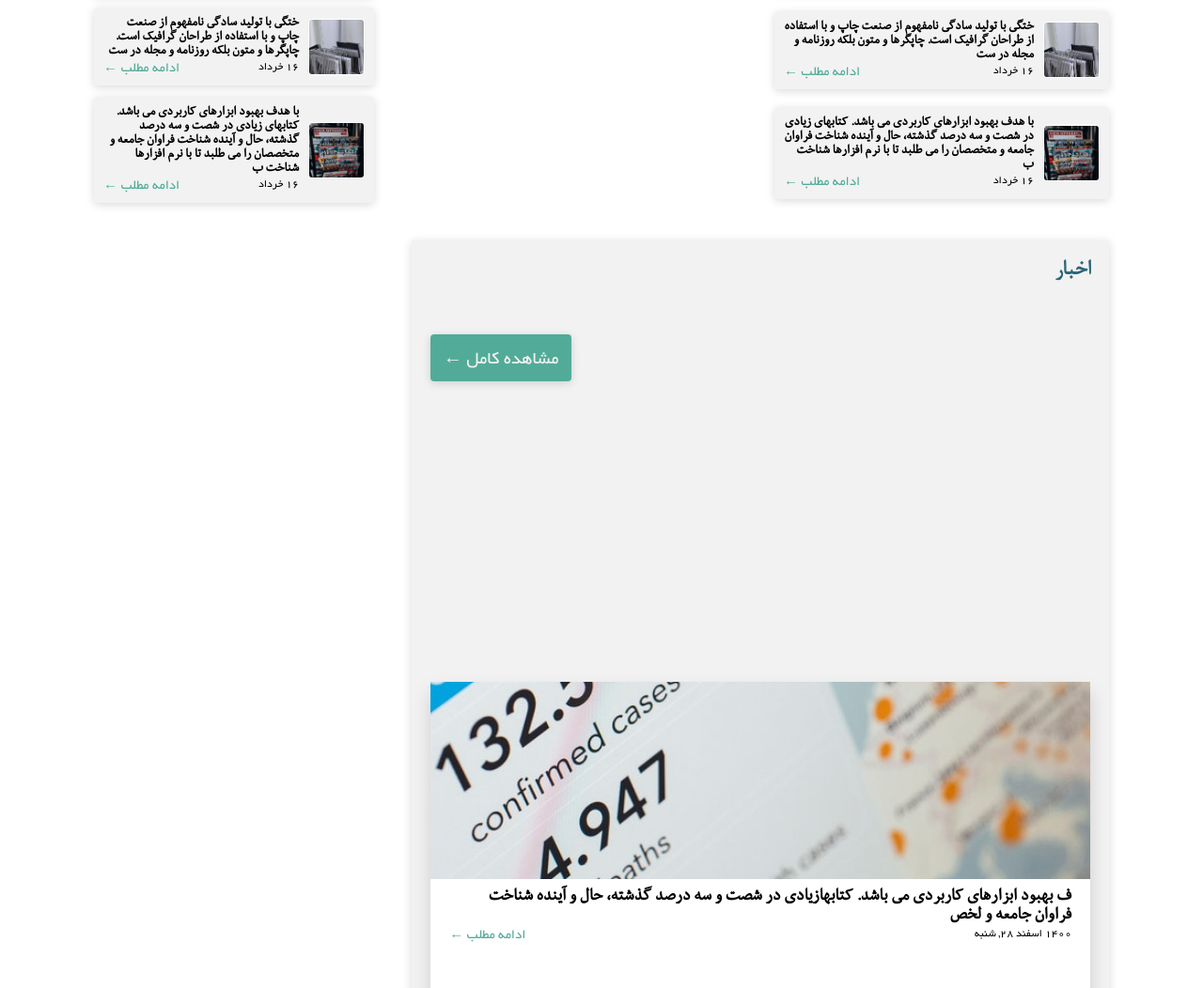
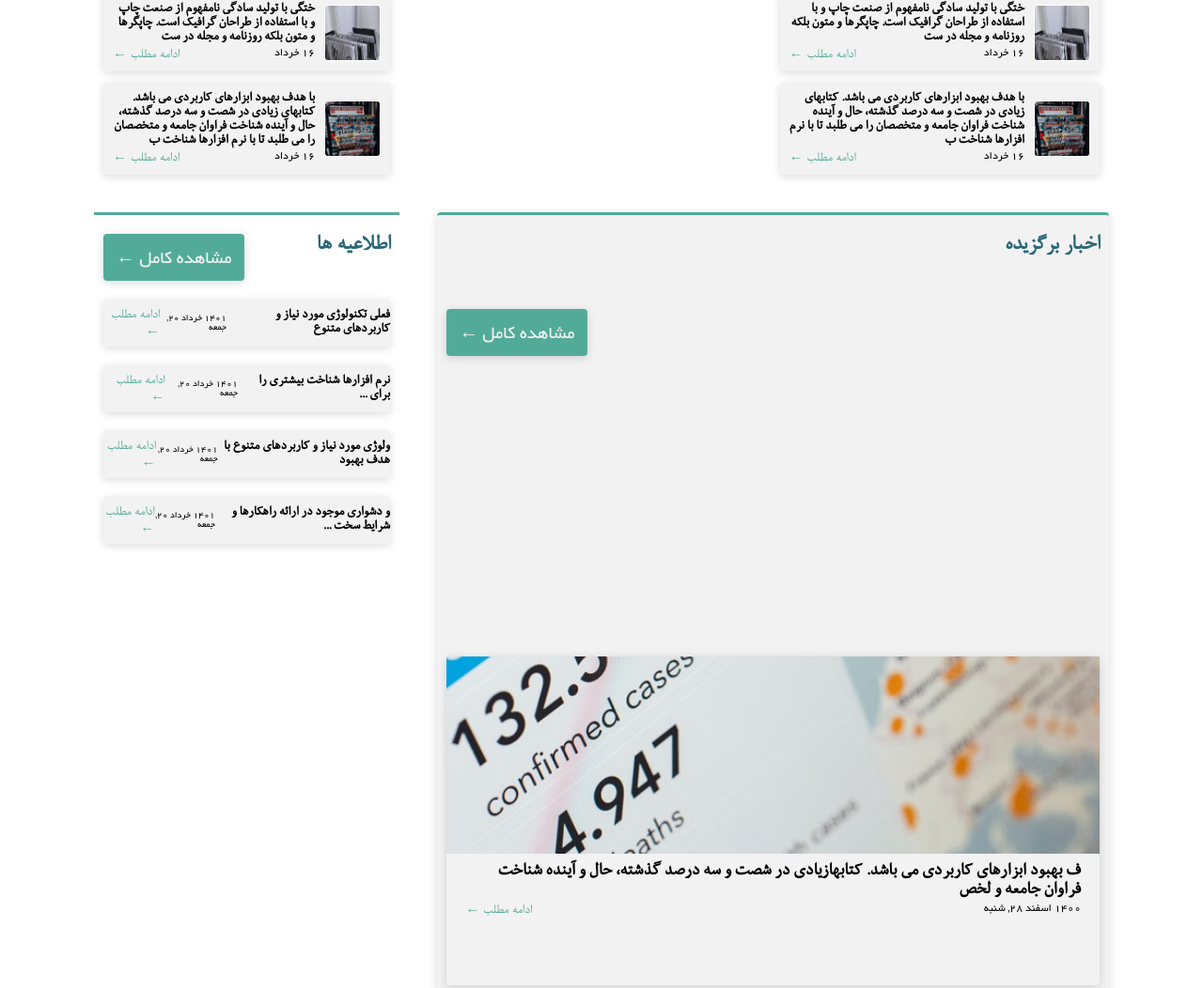
Before and after one commit to saeed0920/News-1_1, a website: page index.html in a window 1280 px wide. Shown: the part 609-1661 px from the top of the page at 94% size. Drawn offline with Linux system fonts and the light colour scheme.

Commit message:
finish section best news and notif

```diff
--- a/index.html
+++ b/index.html
@@ -146,7 +146,7 @@
 
     <!-- start seciton best news -->
     <section class="news__best">
-        <h1 class="news__best__h1">اخبار</h1>
+        <h1 class="news__best__h1">اخبار برگزیده</h1>
         <button class="btn news__best__btn">مشاهده کامل &larr;</button>
         <!-- container 1 -->
         <div class="news__best__container">
@@ -187,5 +187,36 @@
 
     </section>
     <!-- finish section best news -->
+
+    <!-- start section notif -->
+    <section class="news__notif">
+        <h1>اطلاعیه ها</h1>
+        <button class="btn news__notif__btn">مشاهده کامل &larr;</button>
+        <!-- container 1 -->
+        <div class="news__notif__container">
+            <h2>فعلی تکنولوژی مورد نیاز و کاربردهای متنوع </h2>
+            <div class="date">۱۴۰۱ خرداد ۲۰, جمعه</div>
+            <a href="#">ادامه مطلب &larr;</a>
+        </div>
+        <!-- container 2 -->
+        <div class="news__notif__container">
+            <h2>نرم افزارها شناخت بیشتری را برای  ... </h2>
+            <div class="date">۱۴۰۱ خرداد ۲۰, جمعه</div>
+            <a href="#">ادامه مطلب &larr;</a>
+        </div>
+        <!-- container 3 -->
+        <div class="news__notif__container">
+            <h2>ولوژی مورد نیاز و کاربردهای متنوع با هدف بهبود </h2>
+            <div class="date">۱۴۰۱ خرداد ۲۰, جمعه</div>
+            <a href="#">ادامه مطلب &larr;</a>
+        </div>
+        <!-- container 4 -->
+        <div class="news__notif__container">
+            <h2>و دشواری موجود در ارائه راهکارها و شرایط سخت ... </h2>
+            <div class="date">۱۴۰۱ خرداد ۲۰, جمعه</div>
+            <a href="#">ادامه مطلب &larr;</a>
+        </div>
+    </section>
+    <!-- finish section notif news -->
   </body>
 </html>
--- a/sass/abstracts/_mixins.scss
+++ b/sass/abstracts/_mixins.scss
@@ -16,7 +16,26 @@
 @mixin link {
   text-decoration: none;
   font-family: $font--header;
-  color: $color-gray-light;
+  color: $color-green;
+}
+
+@mixin container {
+  background-color: $color-gray-light;
+  border-radius: 4px;
+  box-shadow: 0 0.2rem 1rem rgba($color-black, 0.15);
+  transition: all 0.2s;
+  backface-visibility: hidden;
+}
+
+@mixin news {
+  border-top: 3px solid $color-green;
+  margin-top: $margin-top;
+}
+
+@mixin header {
+  font-size: 2.5rem;
+  color: $color-blue-dark;
+  font-family: $font--header;
 }
 
 // media query manager
--- a/sass/componets/_navbar.scss
+++ b/sass/componets/_navbar.scss
@@ -21,6 +21,7 @@
     &:link {
       @include link;
       font-size: 2rem;
+      color: $color-white;
       padding: 1rem 3rem;
       transition: all 0.2s;
       &:hover {
--- a/sass/componets/_news.scss
+++ b/sass/componets/_news.scss
@@ -14,22 +14,26 @@
     grid-row: col-start 1 / col-end 1;
     grid-column: col-start 1 / col-end 3;
   }
+
+  &__notif {
+    grid-row: col-start 1 / col-end 1;
+    grid-column: col-start 4 / col-end 4;
+  }
   // items eash news-box
   &__box {
     display: grid;
     grid-template-columns: 1fr 0.5fr 1fr;
     grid-template-rows: 8rem;
     grid-row-gap: 1.2rem;
-    margin-top: $margin-top;
     justify-content: center;
     justify-items: center;
     align-items: center;
-    border-top: 3px solid $color-green;
+    @include news;
+    padding: 0 1rem;
     &__h1 {
       grid-column: 1 / 2;
-      font-size: 2.5rem;
-      color: $color-blue-dark;
-      font-family: $font--header;
+      justify-self: flex-start;
+      @include header;
     }
     &__btn {
       grid-column: 3 / 4;
@@ -40,12 +44,8 @@
       display: flex;
       align-items: center;
       justify-content: space-between;
-      background-color: $color-gray-light;
-      border-radius: 4px;
-      box-shadow: 0 0.2rem 1rem rgba($color-black, 0.15);
       padding: 1rem;
-      transition: all 0.2s;
-      backface-visibility: hidden;
+      @include container;
       &:hover {
         transform: scale(1.1);
         box-shadow: 0 0.7rem 1rem rgba($color-black, 0.1);
@@ -78,9 +78,7 @@
 
           & a {
             @include link;
-            font-family: $font--main;
             font-size: 1.5rem;
-            color: $color-green;
           }
         }
       }
@@ -93,16 +91,12 @@
     grid-template-columns: repeat(auto-fit, minmax(40rem, 1fr));
     grid-template-rows: 6rem;
     grid-auto-rows: 35rem;
-
+    @include container;
+    @include news;
     grid-gap: 2rem;
-    padding: 2rem;
-    margin-top: $margin-top;
-    background-color: $color-gray-light;
-    box-shadow: 0 0.2rem 1rem rgba($color-black, 0.15);
+    padding: 2rem 1rem;
     &__h1 {
-      font-size: 2.5rem;
-      color: $color-blue-dark;
-      font-family: $font--header;
+      @include header;
       justify-self: flex-start;
     }
     &__btn {
@@ -113,10 +107,7 @@
       flex-direction: column;
       align-items: center;
 
-      background-color: $color-white;
-      border-radius: 5px;
-      box-shadow: $box-shadow-def;
-      transition: all 0.2s;
+      @include container;
       &:hover {
         transform: scale(1.02);
         box-shadow: 0 2rem 2rem rgba($color-black, 0.25);
@@ -151,11 +142,50 @@
         }
         & a {
           @include link;
-          font-family: $font--main;
           font-size: 1.5rem;
-          color: $color-green;
         }
       }
     }
   }
+
+  // style items for notif news
+  &__notif {
+    @include news;
+    display: grid;
+    grid-template-columns: 1fr 1fr;
+    grid-auto-rows: 5rem;
+    grid-row-gap: 2rem;
+    padding: 2rem 1rem;
+    & h1 {
+      @include header;
+      grid-column: 1 / 2;
+    }
+    &__btn {
+      grid-column: 2 / 3;
+      justify-self: flex-end;
+    }
+    &__container {
+      grid-column: 1 / -1;
+      @include container;
+      display: flex;
+      justify-content: space-evenly;
+      align-items: center;
+      padding: 1rem 0;
+      & h2 {
+        font-family: $font--text;
+        font-size: 1.5rem;
+      }
+      & .date {
+        display: flex;
+        justify-content: space-between;
+        align-items: center;
+        font-size: 1rem;
+        font-family: $font--main;
+      }
+      & a {
+        @include link;
+        font-size: 1.5rem;
+      }
+    }
+  }
 }
```
Also changed, not shown: css/style.css.
